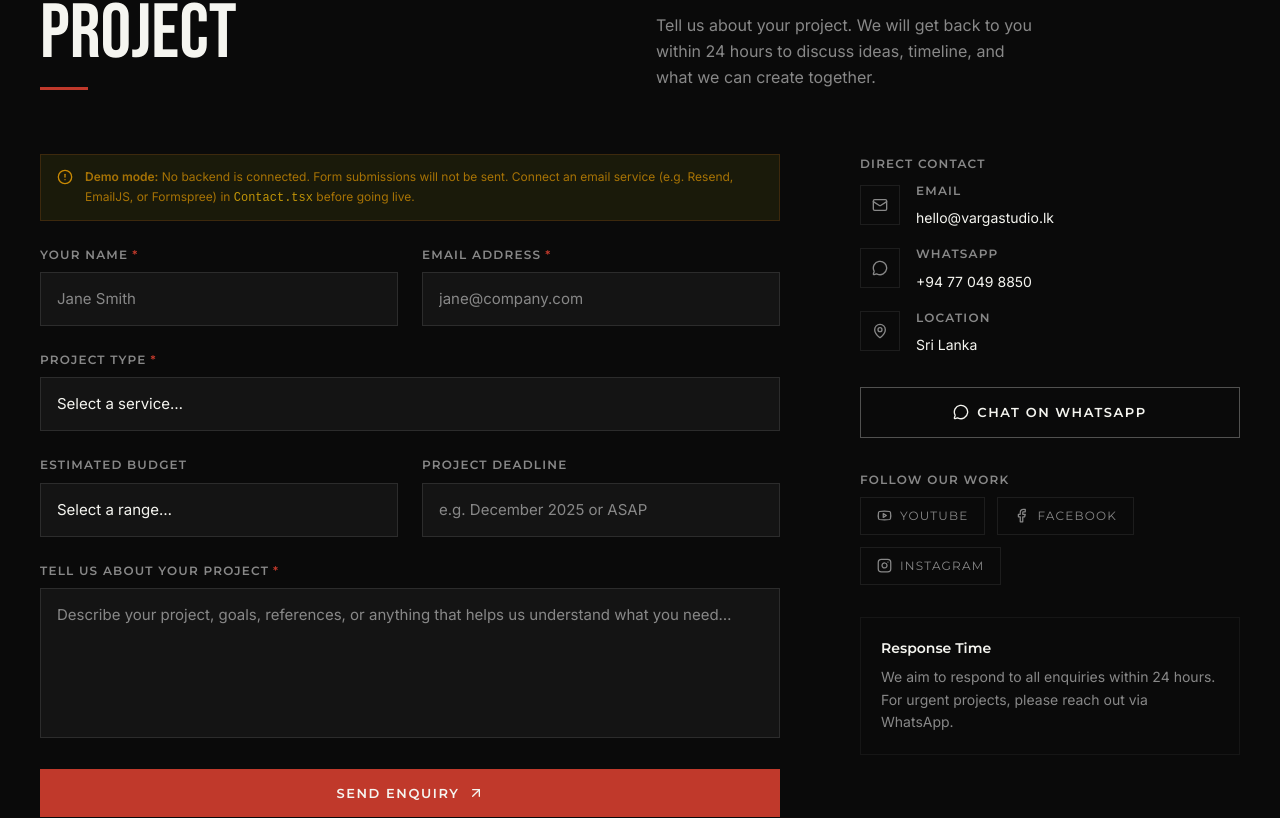
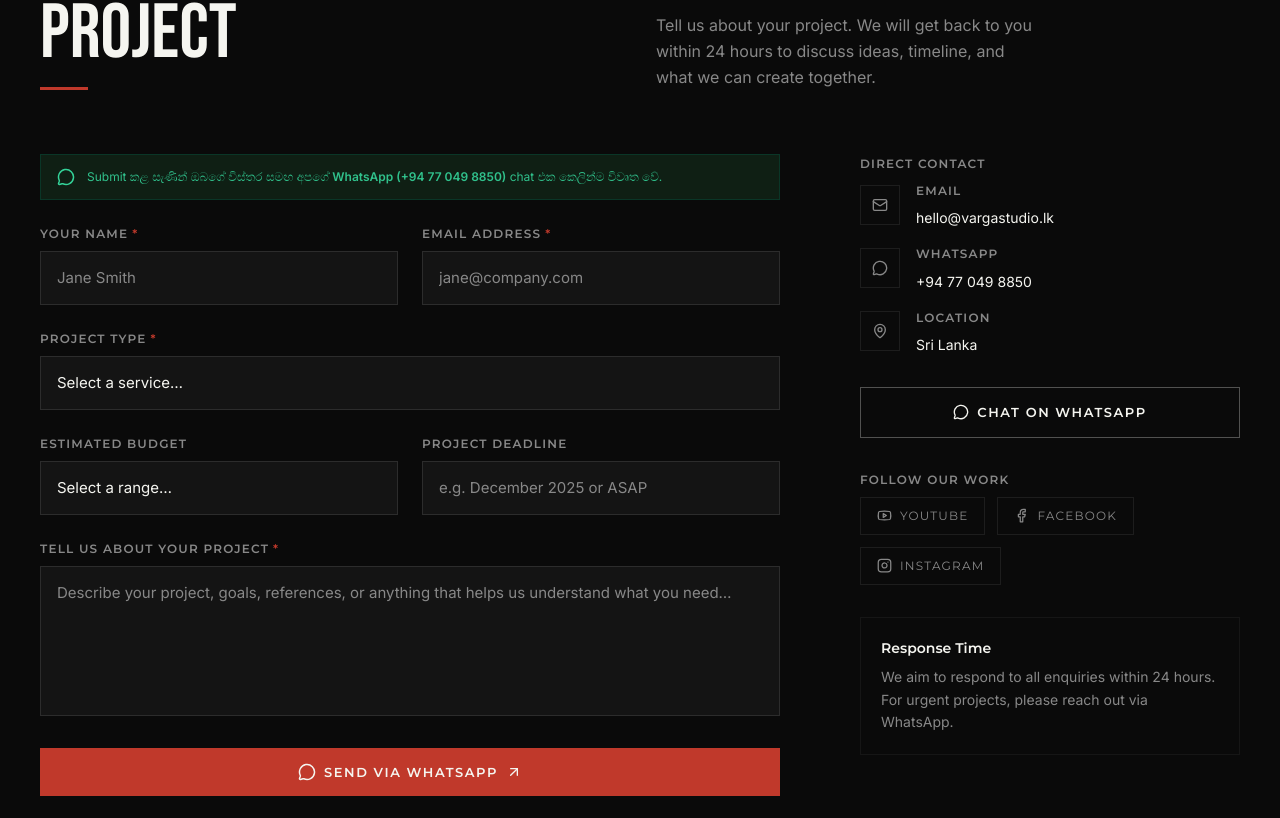
Before and after one commit to mihirunpavithra-wq/varga, a React (Vite) app: page / in a window 1280 px wide. Shown: the part 7762-8580 px from the top of the page. Built offline with nearby package versions, Linux system fonts and the light colour scheme.

Commit message:
Enable direct WhatsApp message submission in Contact form

```diff
--- a/src/components/sections/Contact.tsx
+++ b/src/components/sections/Contact.tsx
@@ -89,19 +89,26 @@ export function Contact() {
     return Object.keys(e).length === 0;
   };
 
-  const handleSubmit = async (e: React.FormEvent) => {
+  const handleSubmit = (e: React.FormEvent) => {
     e.preventDefault();
     if (!validate()) return;
 
-    setFormState('submitting');
+    const lines = [
+      "*New Project Enquiry — VARGA Creative Studio*",
+      "",
+      `*Name:* ${data.name.trim()}`,
+      `*Email:* ${data.email.trim()}`,
+      `*Service:* ${data.projectType}`,
+      data.budget ? `*Estimated Budget:* ${data.budget}` : null,
+      data.deadline ? `*Deadline:* ${data.deadline.trim()}` : null,
+      "",
+      "*Project Details:*",
+      data.message.trim(),
+    ].filter(Boolean);
 
-    // ⚠️ No backend is configured. This is a demonstration only.
-    // To connect a real backend, replace this timeout with a fetch/axios call
-    // to your API endpoint, email service (Resend, EmailJS, Formspree, etc.)
-    await new Promise((res) => setTimeout(res, 1800));
-
-    // For demonstration purposes we show a "no backend" notice:
-    setFormState('error');
+    const whatsappUrl = `https://wa.me/94770498850?text=${encodeURIComponent(lines.join("\n"))}`;
+    window.open(whatsappUrl, "_blank", "noopener,noreferrer");
+    setFormState("success");
   };
 
   const update = (key: keyof FormData) => (
@@ -165,13 +172,10 @@ export function Contact() {
                   initial={{ opacity: 0 }}
                   animate={{ opacity: 1 }}
                 >
-                  {/* Backend notice banner */}
-                  <div className="bg-[#1a1a0a] border border-yellow-900/40 px-4 py-3 flex gap-3">
-                    <AlertCircle size={16} className="text-yellow-600 flex-shrink-0 mt-0.5" />
-                    <p className="font-body text-yellow-600/80 text-xs leading-relaxed">
-                      <strong>Demo mode:</strong> No backend is connected. Form submissions will not be sent.
-                      Connect an email service (e.g. Resend, EmailJS, or Formspree) in{' '}
-                      <code className="text-yellow-500/80">Contact.tsx</code> before going live.
+                  <div className="bg-[#0f1f14] border border-emerald-900/50 px-4 py-3 flex items-center gap-3">
+                    <MessageCircle size={18} className="text-emerald-400 flex-shrink-0" />
+                    <p className="font-body text-emerald-400/90 text-xs leading-relaxed">
+                      Submit කළ සැණින් ඔබගේ විස්තර සමඟ අපගේ <strong>WhatsApp (+94 77 049 8850)</strong> chat එක කෙලින්ම විවෘත වේ.
                     </p>
                   </div>
 
@@ -267,19 +271,7 @@ export function Contact() {
                     />
                   </FormField>
 
-                  {/* Form error state */}
-                  {formState === 'error' && (
-                    <motion.div
-                      initial={{ opacity: 0, y: -10 }}
-                      animate={{ opacity: 1, y: 0 }}
-                      className="bg-[#1a0a0a] border border-varga-red/30 px-4 py-3 flex gap-3"
-                    >
-                      <AlertCircle size={16} className="text-varga-red flex-shrink-0 mt-0.5" />
-                      <p className="font-body text-varga-red/80 text-sm">
-                        No backend is configured yet. Please contact us directly via WhatsApp or email below.
-                      </p>
-                    </motion.div>
-                  )}
+
 
                   <button
                     type="submit"
@@ -294,7 +286,8 @@ export function Contact() {
                       </>
                     ) : (
                       <>
-                        Send Enquiry
+                        <MessageCircle size={18} />
+                        Send via WhatsApp
                         <ArrowUpRight size={16} />
                       </>
                     )}
```
